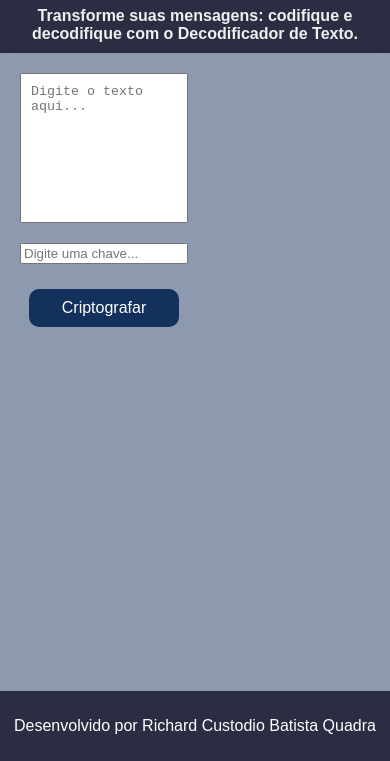
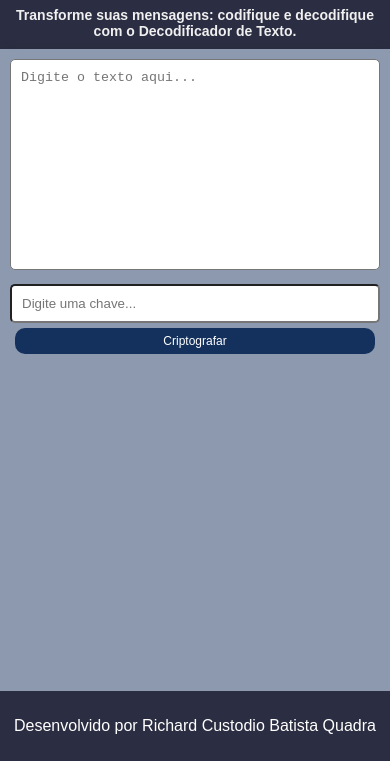
Before and after one commit to richardcustodio/Decofidificador-de-texto, a plain HTML site: page Decofidificador-de-texto/index.html in a window 390 px wide. Shown: the part 83-844 px from the top of the page. Drawn offline with nearby package versions, Linux system fonts and the light colour scheme.

Commit message:
Update styles.css

```diff
--- a/Decofidificador-de-texto/styles.css
+++ b/Decofidificador-de-texto/styles.css
@@ -1,111 +1,135 @@
-/* Estilos gerais para o layout */
 body {
     font-family: Arial, sans-serif;
-    background-color: #f0f0f0; /* Cor de fundo */
+    background-color: #f0f0f0;
     margin: 0;
     padding: 0;
     display: flex;
     flex-direction: column;
-    align-items: center;
     min-height: 100vh;
 }
 
 header, footer {
     width: 100%;
-    padding: 10px 0; /* Espaçamento interno */
-    background-color: #2b2d42; /* Cor de fundo do cabeçalho e rodapé */
-    color: white; /* Cor do texto */
+    padding: 10px 0;
+    background-color: #2b2d42;
+    color: white;
     text-align: center;
 }
 
 header .subtitle {
-    margin: 5px 0 0; /* Espaço entre o título e o subtítulo */
-    font-size: 16px; /* Tamanho do subtítulo */
-    color: #f0f0f0; /* Cor mais clara para o subtítulo */
+    margin: 5px 0 0;
+    font-size: 16px;
+    color: #f0f0f0;
 }
 
 footer {
-    margin-top: auto; /* Posiciona o rodapé na parte inferior da página */
+    margin-top: auto;
 }
 
 main {
+    width: 100%;
+    max-width: 1300px; /* Ajuste conforme necessário para telas maiores */
+    margin: 0 auto;
+    padding: 20px;
+    background-color: #8d99ae;
+    box-shadow: 0px 0px 10px rgba(0, 0, 0, 0.1);
     display: flex;
-    justify-content: space-between;
-    align-items: flex-start;
-    padding: 20px;
-    width: 100%;
-    max-width: 1200px; /* Largura máxima */
-    margin: 0 auto; /* Centraliza o conteúdo */
+    flex-direction: column;
+    align-items: center;
     box-sizing: border-box;
-    background-color: #8d99ae; /* Cor de fundo da área principal */
-    box-shadow: 0px 0px 10px rgba(0, 0, 0, 0.1); /* Sombra */
-    flex-grow: 1;
+    flex-grow: 1; /* Permite que o main cresça para ocupar o espaço disponível */
 }
 
 .text-container {
-    display: flex;
-    flex-direction: column;
-    width: 48%; /* Largura das caixas de texto */
+    width: 100%;
+    margin-bottom: 20px;
+}
+
+#inputText, #key {
+    width: 100%;
+    padding: 10px;
+    box-sizing: border-box;
+    border-radius: 5px;
+    /* margin-bottom: 10px; Espaçamento entre campos */
 }
 
 #inputText {
-    width: 100%;
-    height: 150px; /* Altura do textarea */
-    padding: 10px;
-    box-sizing: border-box;
-    resize: none; /* Desabilita o redimensionamento */
-    margin-bottom: 20px;
-}
-
-#outputMessage {
-    width: 100%;
-    height: 150px;
-    padding: 10px;
-    box-sizing: border-box;
-    border: 1px solid #ccc; /* Borda ao redor do texto */
-    background-color: #f9f9f9; /* Cor de fundo da área de saída */
-    overflow-y: auto; /* Habilita a rolagem vertical */
-}
-
-/* Estilos para os botões */
-button {
-    width: 150px; /* Largura dos botões */
-    padding: 10px; /* Espaçamento interno */
-    margin: 5px; /* Espaçamento externo */
-    cursor: pointer; /* Estilo do cursor */
-    font-size: 16px; /* Tamanho da fonte */
-    color: white; /* Cor do texto */
-    background-color: #13315c; /* Cor de fundo */
-    border: none; /* Remove a borda padrão */
-    border-radius: 10px; /* Bordas arredondadas */
-    text-align: center; /* Centraliza o texto */
+    height: 40vh;
+    resize: none;
+    margin-bottom: 10px;
 }
 
 .button-container {
     display: flex;
-    justify-content: center; /* Centraliza os botões */
-    margin-top: 20px;
+    justify-content: space-between;
+    width: 100%;
 }
 
-button:hover, #copyButton:hover {
-    background-color: #134074; /* Cor ao passar o mouse */
+button {
+    flex: 1;
+    padding: 10px;
+    margin: 5px;
+    /* cursor: pointer; */
+    font-size: 16px;
+    color: white;
+    background-color: #13315c;
+    border: none;
+    border-radius: 10px;
 }
 
-#copyButton {
-    margin-top: 10px;
-    cursor: pointer;
-    display: none; /* Esconde inicialmente */
-    background-color: #13315c; /* Mesma cor de fundo dos outros botões */
-    color: white; /* Mesma cor de texto dos outros botões */
-    border-radius: 10px; /* Bordas arredondadas */
-    padding: 10px; /* Padding para melhor aparência */
-    font-size: 16px; /* Tamanho da fonte */
+button:hover {
+    background-color: #134074;
 }
 
-/* Estilos para a mensagem de cópia */
 #copyMessage {
-    color: #333; /* Cor do texto da mensagem */
-    margin-left: 10px; /* Espaçamento entre o botão e a mensagem */
-    font-size: 14px; /* Tamanho da fonte */
-    display: none; /* Inicialmente escondido */
+    color: #333;
+    font-size: 14px;
+    display: none;
+    margin-top: 10px;
+    text-align: center;
 }
+
+.error-message {
+    color: red;
+    font-size: 18px;
+    display: none;
+    margin-top: 10px;
+    text-align: center;
+    width: 100%;
+}
+
+/* Ajustes para telas médias (tablets) */
+@media (max-width: 768px) {
+    main {
+        padding: 15px;
+    }
+
+    #inputText {
+        height: 30vh; /* Ajusta a altura do input */
+    }
+
+    button {
+        font-size: 14px;
+        padding: 8px;
+    }
+}
+
+/* Ajustes para telas pequenas (smartphones) */
+@media (max-width: 480px) {
+    main {
+        padding: 10px;
+    }
+
+    #inputText {
+        height: 25vh; /* Ajusta a altura do input */
+    }
+
+    button {
+        font-size: 12px;
+        padding: 6px;
+    }
+
+    header .subtitle {
+        font-size: 14px;
+    }
+}
```
